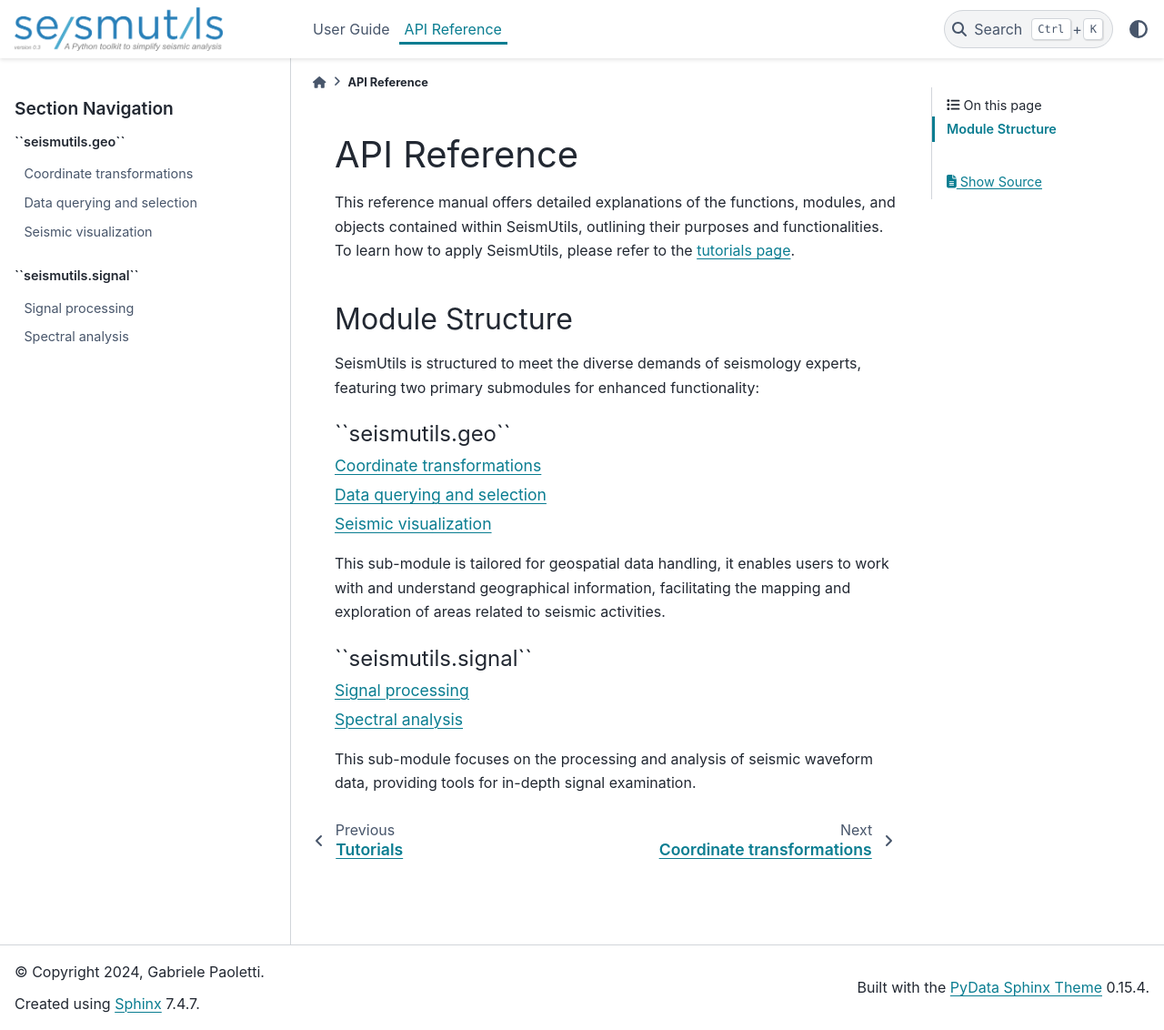
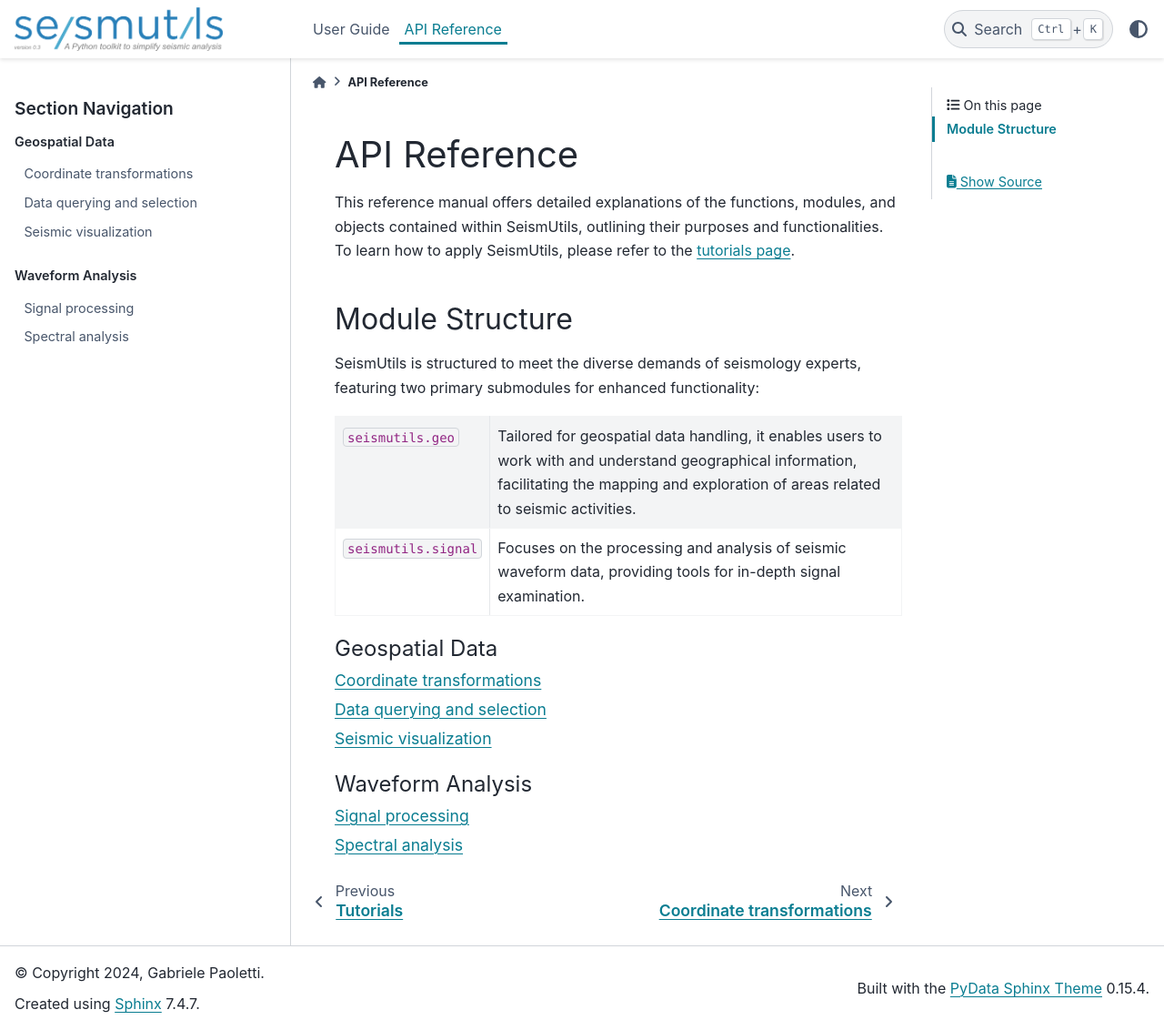
Before and after one commit to gabrielepaoletti/seismutils, a Sphinx documentation site: the page built from docs/source/api_reference.rst, in a window 1280 px wide and 1132 px high. Shown: the whole window at 91% size. Built offline with Sphinx 7.4.7 and the PyData theme 0.15.4, drawn with Linux system fonts in a browser that asks for light colours.

Commit message:
Updated documentation

```diff
--- a/docs/source/api_reference.rst
+++ b/docs/source/api_reference.rst
@@ -8,21 +8,26 @@ Module Structure
 
 SeismUtils is structured to meet the diverse demands of seismology experts, featuring two primary submodules for enhanced functionality:
 
+.. list-table::
+   :widths: 25 75
+   :header-rows: 0
+
+   * - ``seismutils.geo``
+     - Tailored for geospatial data handling, it enables users to work with and understand geographical information, facilitating the mapping and exploration of areas related to seismic activities.
+   * - ``seismutils.signal``
+     - Focuses on the processing and analysis of seismic waveform data, providing tools for in-depth signal examination.
+
 .. toctree::
    :maxdepth: 1
-   :caption: ``seismutils.geo``
+   :caption: Geospatial Data
 
    documentation/geo/coordinate_transformations
    documentation/geo/data_querying_and_selection
    documentation/geo/seismic_visualization
 
-This sub-module is tailored for geospatial data handling, it enables users to work with and understand geographical information, facilitating the mapping and exploration of areas related to seismic activities.
-
 .. toctree::
    :maxdepth: 1
-   :caption: ``seismutils.signal``
+   :caption: Waveform Analysis
 
    documentation/signal/signal_processing
    documentation/signal/spectral_analysis
-
-This sub-module focuses on the processing and analysis of seismic waveform data, providing tools for in-depth signal examination.
```
